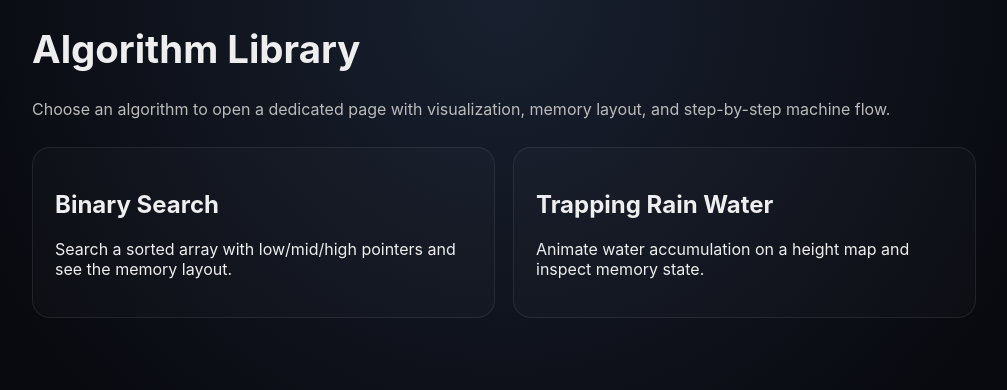
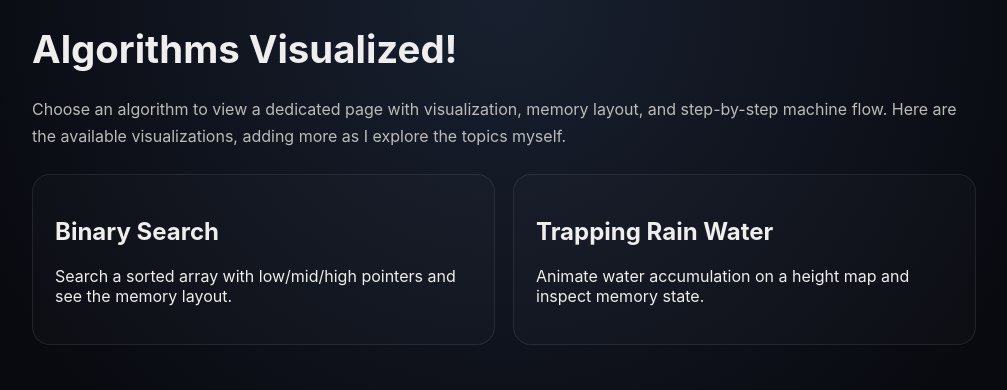
Before and after one commit to maxwellmandela/algo-tutorials, a plain HTML site: page index.html in a window 1280 px wide. Shown: the whole page, without its empty margins (136-1143 px from the left). Drawn offline with Linux system fonts and the light colour scheme.

Commit message:
describe intent better

```diff
--- a/index.html
+++ b/index.html
@@ -3,15 +3,16 @@
   <head>
     <meta charset="UTF-8" />
     <meta name="viewport" content="width=device-width, initial-scale=1.0" />
-    <title>Algorithm Library</title>
+    <title>Algorithm Visualized</title>
     <link rel="stylesheet" href="styles.css" />
   </head>
   <body>
     <main>
-      <h1>Algorithm Library</h1>
+      <h1>Algorithms Visualized!</h1>
       <p class="intro">
-        Choose an algorithm to open a dedicated page with visualization, memory
-        layout, and step-by-step machine flow.
+        Choose an algorithm to view a dedicated page with visualization, memory
+        layout, and step-by-step machine flow. Here are the available
+        visualizations, adding more as I explore the topics myself.
       </p>
       <div class="grid">
         <a class="card" href="algos/binary-search.html">
```
